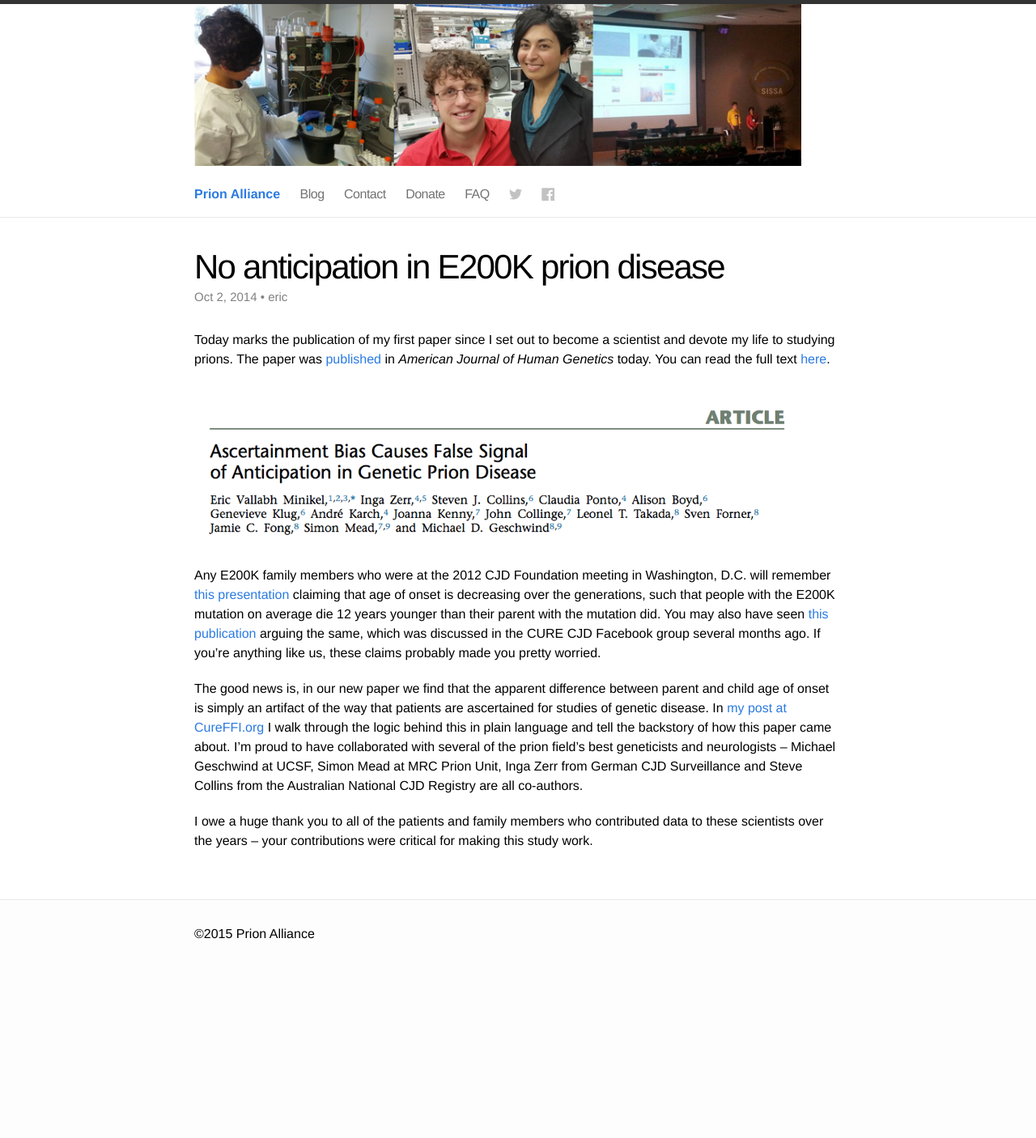
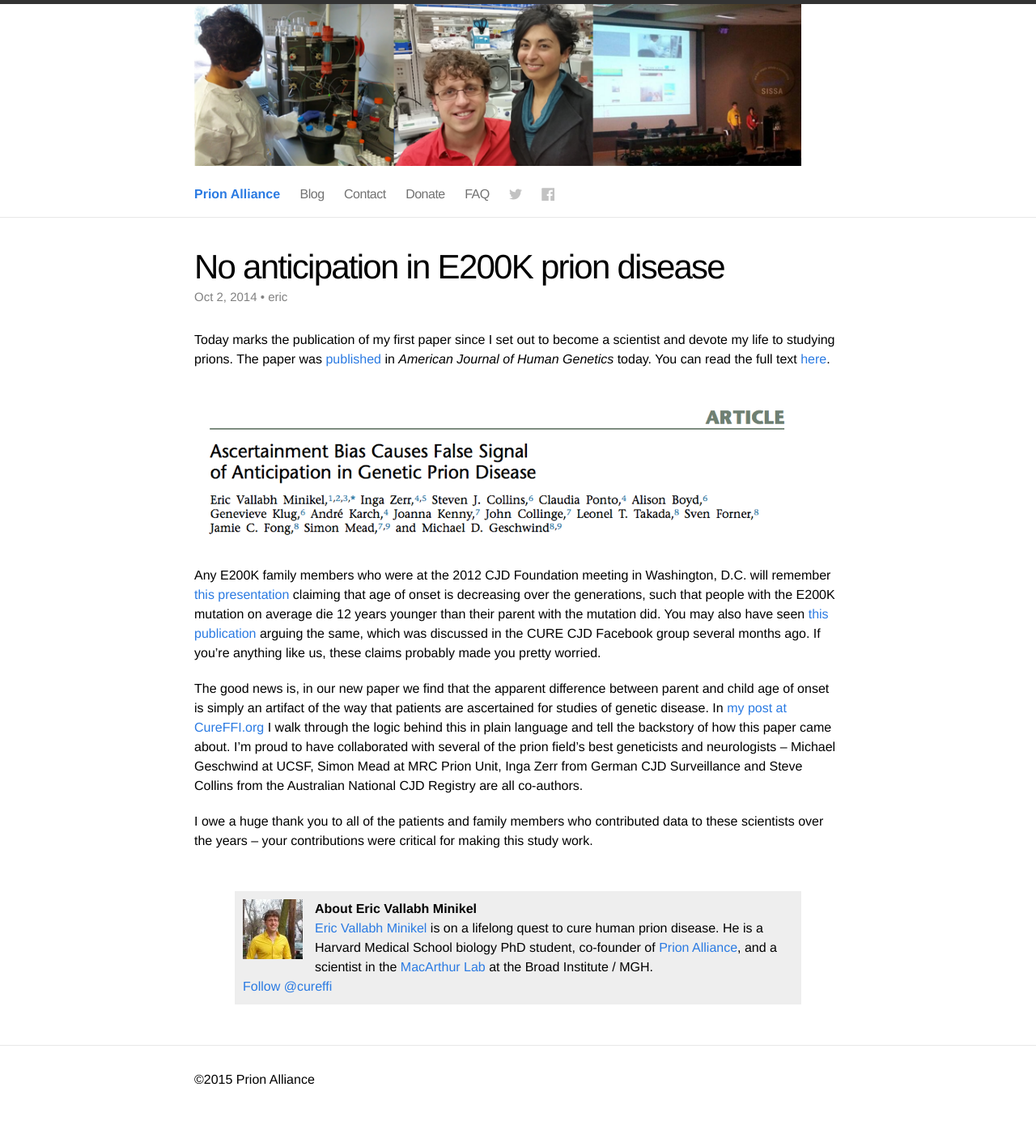
Before and after one commit to ericminikel/prionalliance, a Jekyll site: the page built from _posts/2014-10-02-no-anticipation-in-e200k-prion-disease.html, in a window 1280 px wide. Shown: the whole page at 81% size. Built offline with Jekyll 4.4.1, drawn with Linux system fonts in a browser that asks for light colours; Markdown is read by kramdown in place of the engine named in the settings; comment, search, counter and statistics services are not loaded; before the commit the page ends 1196 px from its top, so only the background shows below that; some of the changed lines change nothing that is shown.

Commit message:
Eric's username is eric, not ericminikel

```diff
--- a/_data/authors.yml
+++ b/_data/authors.yml
@@ -1,5 +1,5 @@
 # author details
-ericminikel:
+eric:
     name: Eric Vallabh Minikel
     twitter: cureffi
     linkedin: https://www.linkedin.com/in/ericminikel
```
